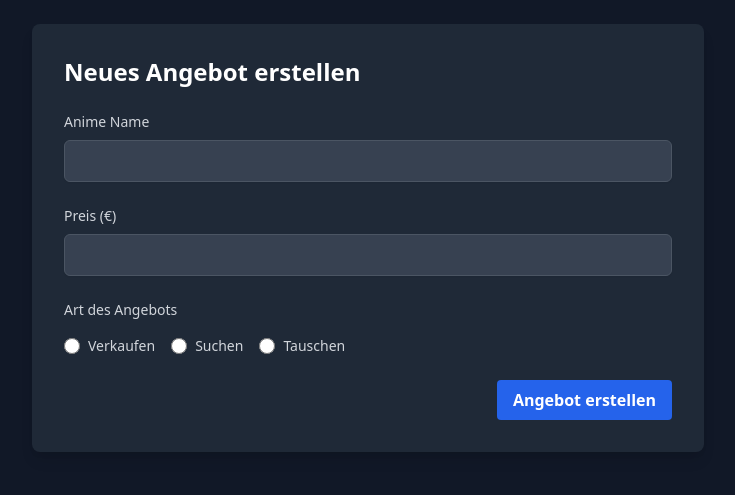
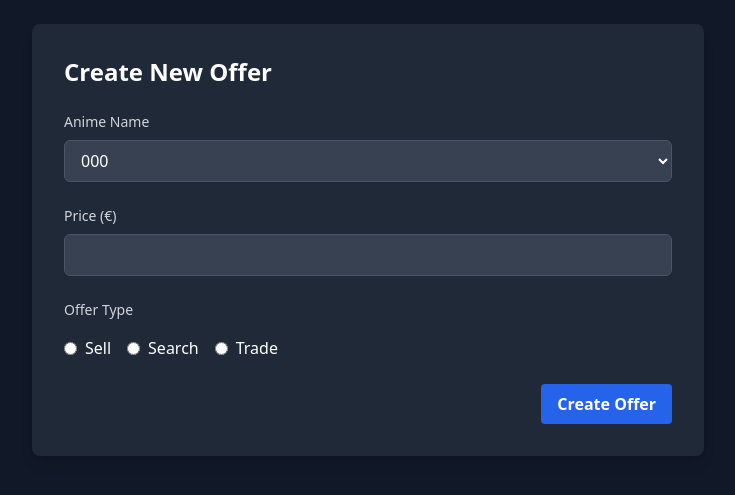
Before and after one commit to phanki5/web_app_anime, a Flask app: page /marketplace_entry in a window 1280 px wide. Shown: the part 64-559 px from the top of the page, without its empty margins (272-1007 px from the left). Run offline with Flask 3, Linux system fonts and the light colour scheme; a user stored in the database is signed in; tables that the repository leaves empty hold one stand-in row (values such as "Sample post").

Commit message:
textfeld durch dropdown menü ersetzt bezeichnungen geändert

```diff
--- a/templates/marketplace_entry.html
+++ b/templates/marketplace_entry.html
@@ -7,7 +7,6 @@
     <link href="https://cdn.jsdelivr.net/npm/tailwindcss@2.2.19/dist/tailwind.min.css" rel="stylesheet">
 </head>
 <body class="bg-gray-900 text-white min-h-screen flex flex-col">
-    <!-- Navbar -->
     <nav class="border-gray-700 bg-gray-800">
         <div class="max-w-screen-xl flex flex-wrap items-center justify-between mx-auto p-4">
             <a href="#" class="text-2xl font-bold">ANIME HUB</a>
@@ -15,7 +14,6 @@
                 <li><a href="{{ url_for('dashboard') }}" class="text-gray-300 hover:text-white">Dashboard</a></li>
                 <li><a href="{{ url_for('marketplace') }}" class="text-gray-300 hover:text-white">Marketplace</a></li>
                 <li><a href="{{ url_for('settings') }}" class="text-gray-300 hover:text-white">Settings</a></li>
-
                 {% if current_user.is_admin %}
                     <li>
                         <a href="{{ url_for('admin_users') }}" class="text-red-400 font-semibold hover:text-red-500">
@@ -27,65 +25,47 @@
         </div>
     </nav>
 
-    <!-- Main Content -->
     <div class="flex-1 p-6">
         <div class="max-w-2xl mx-auto bg-gray-800 p-8 rounded-lg shadow-lg">
-            <h2 class="text-2xl font-bold mb-6 text-white">Neues Angebot erstellen</h2>
+            <h2 class="text-2xl font-bold mb-6 text-white">Create New Offer</h2>
 
-            <form action="{{ url_for('marketplace') }}" method="POST" class="space-y-6">
-                <!-- Anime Name -->
+            <form action="{{ url_for('marketplace_entry') }}" method="POST" class="space-y-6">
                 <div>
                     <label for="anime_name" class="block text-sm font-medium text-gray-300 mb-2">
                         Anime Name
                     </label>
-                    <input type="text" id="anime_name" name="anime_name" required
-                           class="w-full px-3 py-2 bg-gray-700 border border-gray-600 text-white rounded-md shadow-sm focus:outline-none focus:ring-blue-500 focus:border-blue-500">
+                    <select id="anime_name" name="anime_name" required
+                            class="w-full px-3 py-2 bg-gray-700 border border-gray-600 text-white rounded-md shadow-sm focus:outline-none focus:ring-blue-500 focus:border-blue-500">
+                        {% for anime in anime_list %}
+                            <option value="{{ anime.titel }}">{{ anime.titel }}</option>
+                        {% endfor %}
+                    </select>
                 </div>
-
-                <!-- Preis -->
                 <div>
-                    <label for="price" class="block text-sm font-medium text-gray-300 mb-2">
-                        Preis (€)
-                    </label>
+                    <label for="price" class="block text-sm font-medium text-gray-300 mb-2">Price (€)</label>
                     <input type="number" id="price" name="price" step="0.01" required
                            class="w-full px-3 py-2 bg-gray-700 border border-gray-600 text-white rounded-md shadow-sm focus:outline-none focus:ring-blue-500 focus:border-blue-500">
                 </div>
-
-                <!-- Art des Angebots -->
                 <div class="space-y-4">
-                    <label class="block text-sm font-medium text-gray-300 mb-2">
-                        Art des Angebots
-                    </label>
+                    <label class="block text-sm font-medium text-gray-300 mb-2">Offer Type</label>
                     <div class="flex items-center space-x-4">
                         <div class="flex items-center">
-                            <input type="radio" id="selling" name="offer_type" value="selling" required
-                                   class="h-4 w-4 text-blue-500 bg-gray-700 border-gray-600 focus:ring-blue-500">
-                            <label for="selling" class="ml-2 block text-sm text-gray-300">
-                                Verkaufen
-                            </label>
+                            <input type="radio" id="selling" name="offer_type" value="selling" required>
+                            <label for="selling" class="ml-2">Sell</label>
                         </div>
                         <div class="flex items-center">
-                            <input type="radio" id="searching" name="offer_type" value="searching" required
-                                   class="h-4 w-4 text-blue-500 bg-gray-700 border-gray-600 focus:ring-blue-500">
-                            <label for="searching" class="ml-2 block text-sm text-gray-300">
-                                Suchen
-                            </label>
+                            <input type="radio" id="searching" name="offer_type" value="searching" required>
+                            <label for="searching" class="ml-2">Search</label>
                         </div>
                         <div class="flex items-center">
-                            <input type="radio" id="exchange" name="offer_type" value="exchange" required
-                                   class="h-4 w-4 text-blue-500 bg-gray-700 border-gray-600 focus:ring-blue-500">
-                            <label for="exchange" class="ml-2 block text-sm text-gray-300">
-                                Tauschen
-                            </label>
+                            <input type="radio" id="exchange" name="offer_type" value="exchange" required>
+                            <label for="exchange" class="ml-2">Trade</label>
                         </div>
                     </div>
                 </div>
-
-                <!-- Submit Button -->
                 <div class="flex justify-end">
-                    <button type="submit"
-                            class="bg-blue-600 hover:bg-blue-700 text-white font-bold py-2 px-4 rounded">
-                        Angebot erstellen
+                    <button type="submit" class="bg-blue-600 hover:bg-blue-700 text-white font-bold py-2 px-4 rounded">
+                        Create Offer
                     </button>
                 </div>
             </form>
```
